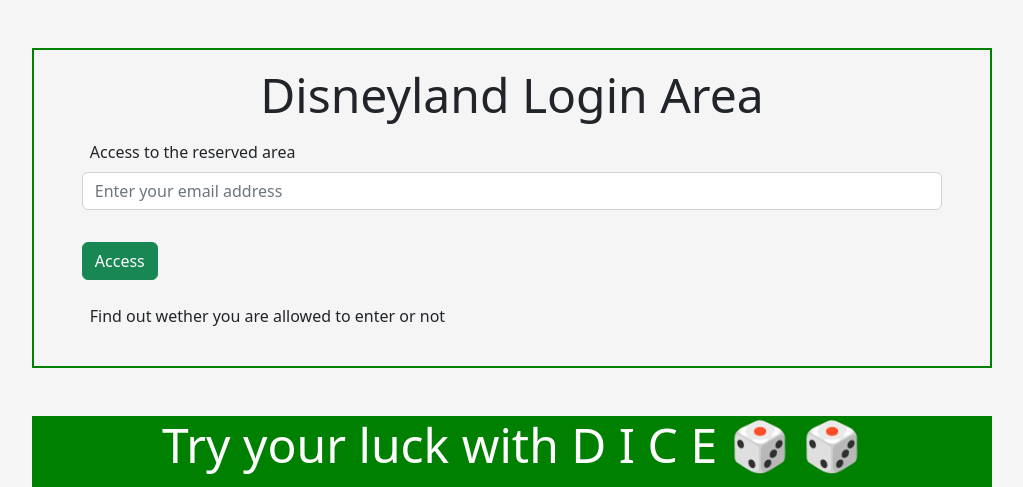
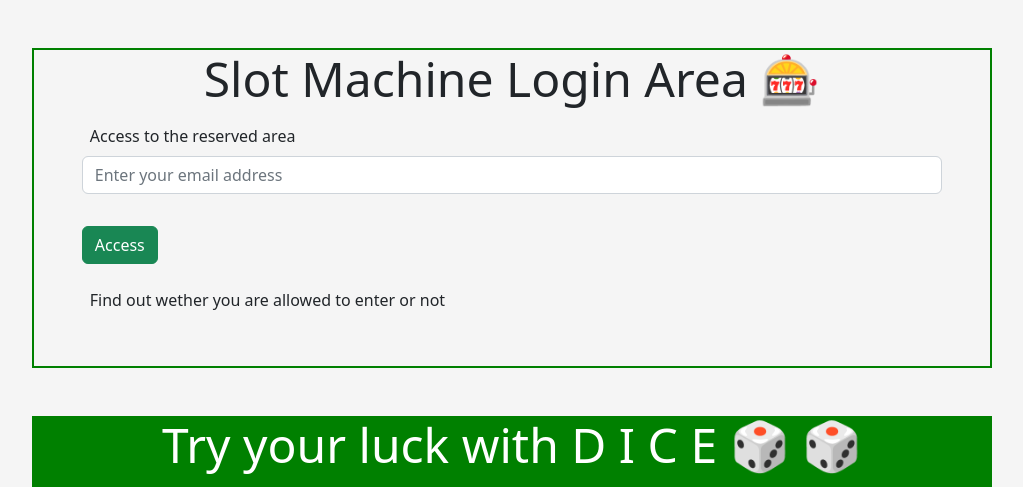
Before and after one commit to giovannilampis/js-mail-dadi, a plain HTML site: page index.html in a window 1280 px wide. Shown: the top 487 px of the page, without its empty margins (128-1151 px from the left). Drawn offline with nearby package versions, Linux system fonts and the light colour scheme.

Commit message:
change writings on exercise 1

```diff
--- a/index.html
+++ b/index.html
@@ -16,7 +16,7 @@
 
         <div class="access-container">
 
-            <p class="text-center display-5 my-3">Disneyland Login Area</p>
+            <p class="text-center display-5">Slot Machine Login Area  🎰</p>
 
             <!-- input field for email address -->
 
```
